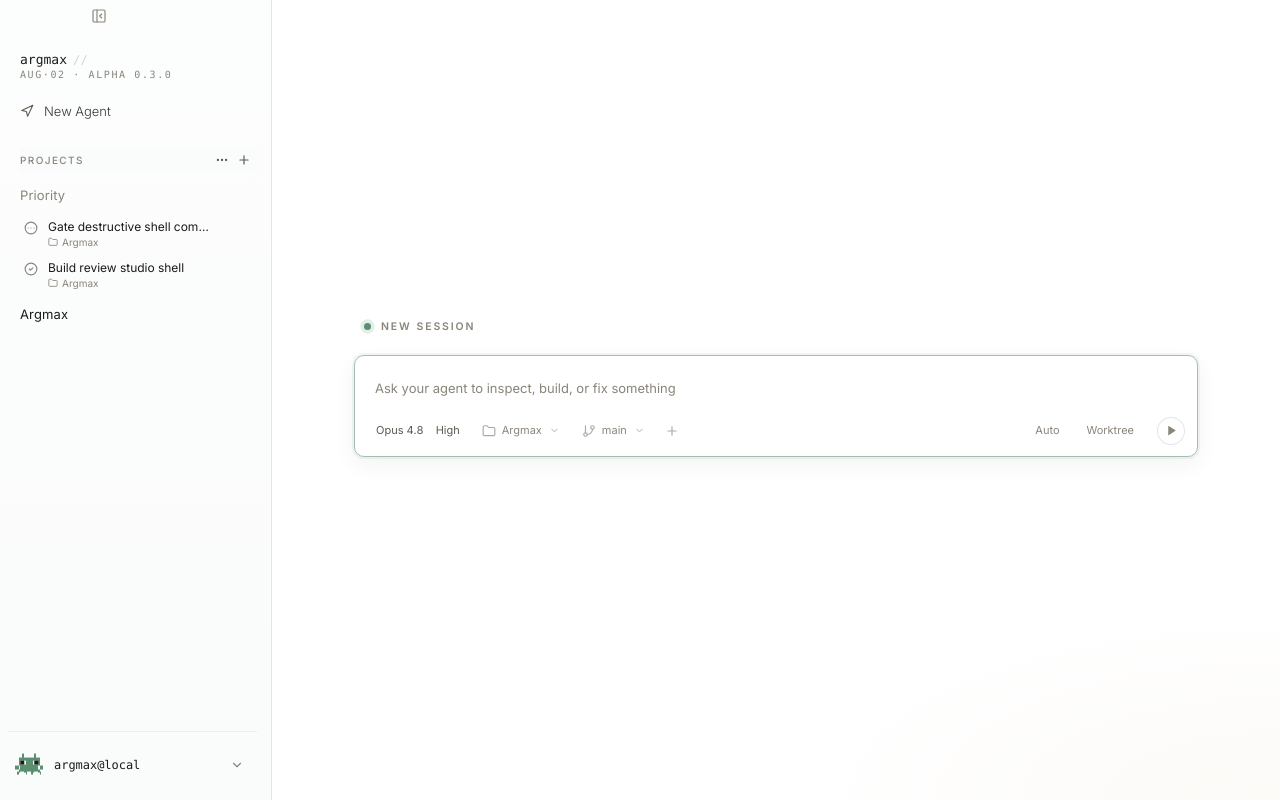
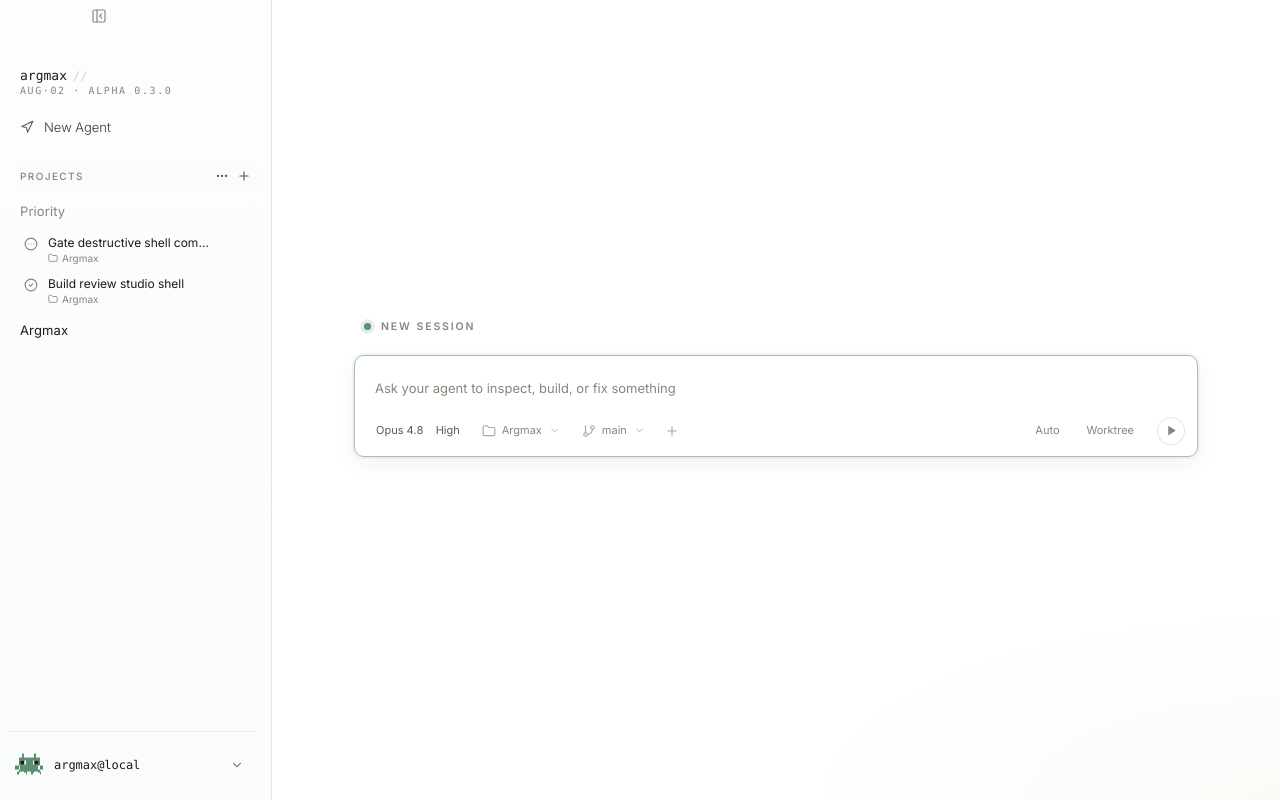
Before and after one commit to adamthuvesen/argmax, a React (Vite) app: page / in a window 1280 px wide. Built offline with nearby package versions, Linux system fonts and the light colour scheme; what @leeoniya/ufuzzy would draw is missing.

Commit message:
style(renderer): give the sidebar nameplate room below the titlebar

```diff
--- a/src/renderer/styles/shell-layout.css
+++ b/src/renderer/styles/shell-layout.css
@@ -101,7 +101,9 @@
 .sidebar-nameplate {
   display: grid;
   gap: 2px;
-  margin: 2px 12px 16px;
+  /* Clear air below the traffic-light row before the nameplate starts — the
+     top-left should breathe, not crowd the window controls. */
+  margin: 18px 12px 16px;
   user-select: none;
 }
 
```
